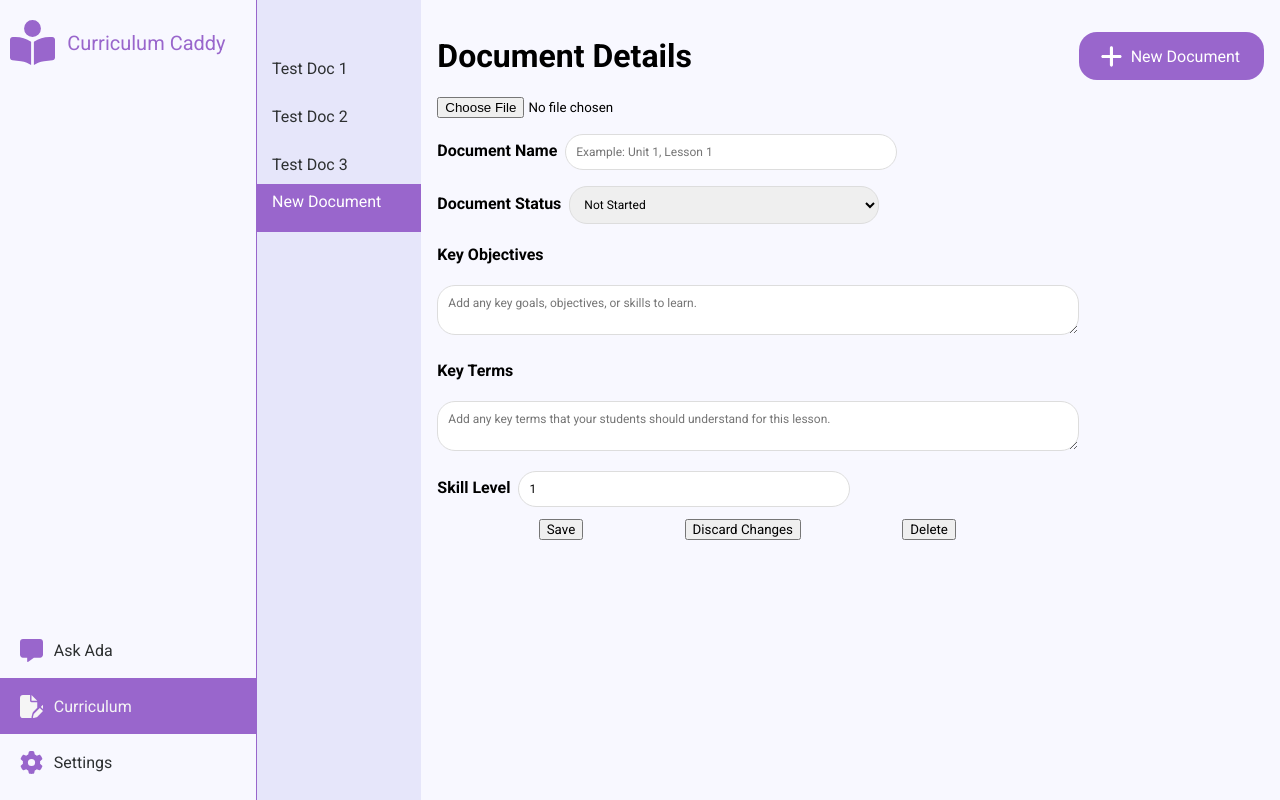
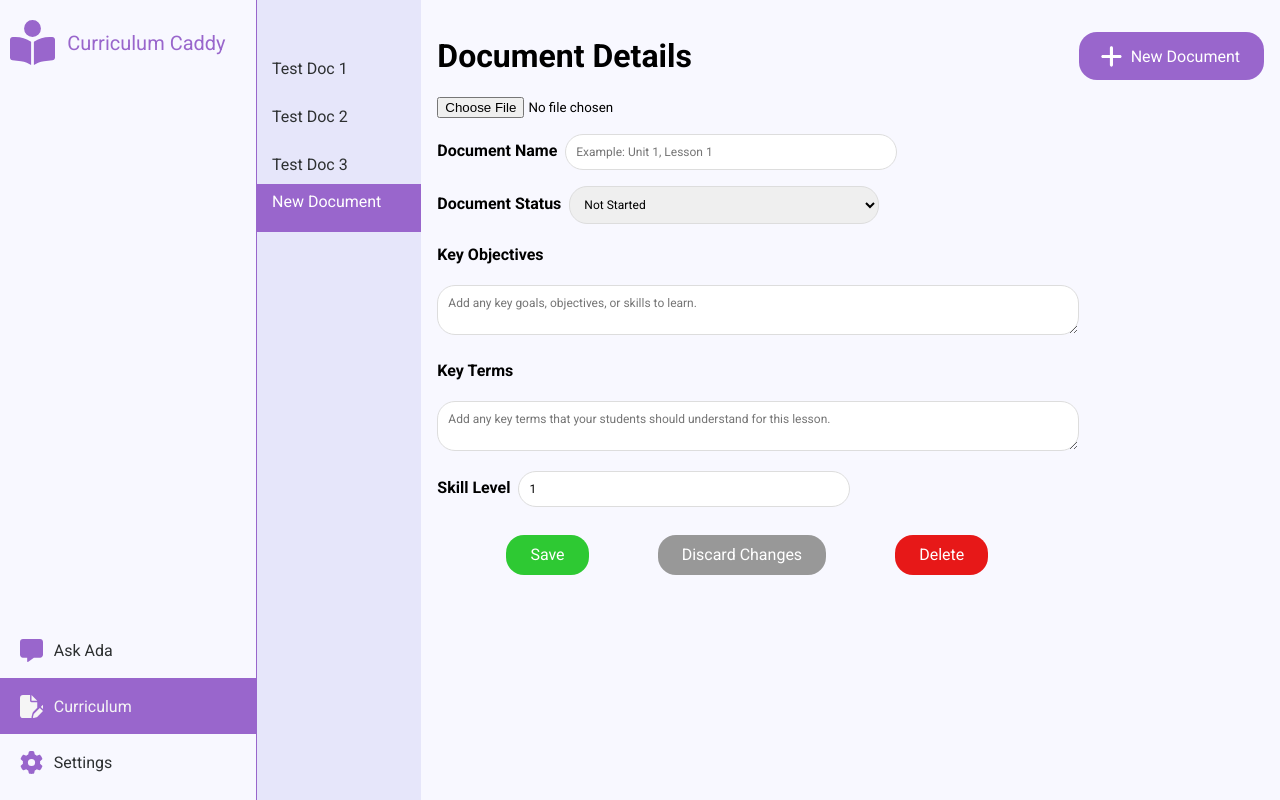
Before and after one commit to gabbirenee/curriculum-caddy, a React (Create React App) app: page /curriculum in a window 1280 px wide. Built offline with nearby package versions, Linux system fonts and the light colour scheme; no server answers.

Commit message:
Style curriculum load buttons

```diff
--- a/src/Styles/App.css
+++ b/src/Styles/App.css
@@ -347,3 +347,40 @@ body {
 .inline-header {
     display: inline;
 }
+
+.save-doc-changes, .discard-doc-changes, .delete-doc {
+    align-items: center;
+    height: 5vh;
+    margin-top: 1rem;
+    padding: 0.25rem 1.5rem 0.25rem 1.5rem;
+    width: fit-content;
+    cursor: pointer;
+    font-size: 1em;
+    transition: background-color 0.3s;
+    border-radius: 1.125rem;
+    border: none;
+    color: var(--text-white);
+}
+
+.save-doc-changes {
+    background-color: #2ec933;
+}
+
+.save-doc-changes:hover {
+    background-color: #249d28;
+}
+
+.discard-doc-changes {
+    background-color: #989898;
+}
+
+.discard-doc-changes:hover {
+    background-color: #757474;
+}
+
+.delete-doc {
+    background-color: #e71818;
+}
+.delete-doc:hover {
+    background-color: #b30b0b;
+}
```
